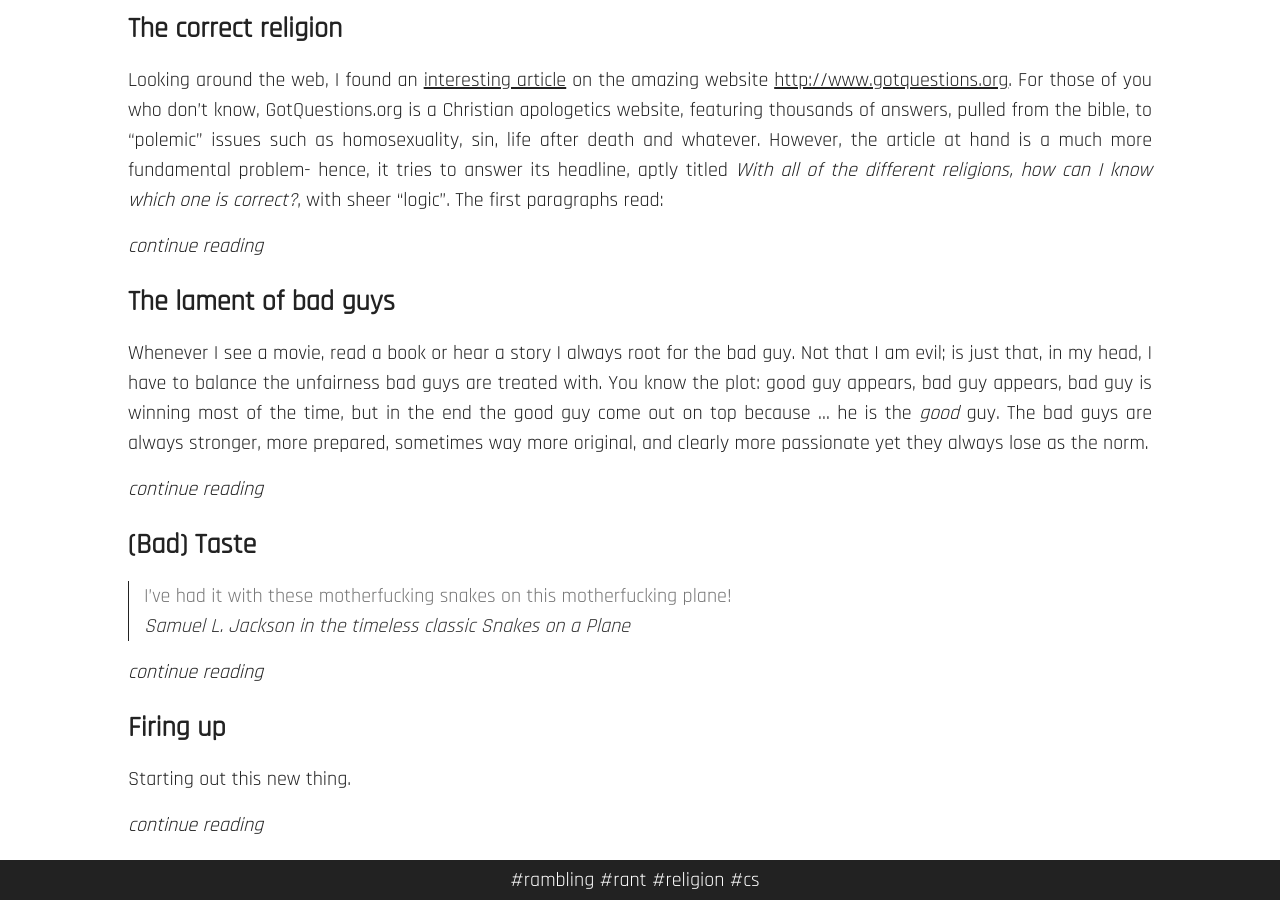
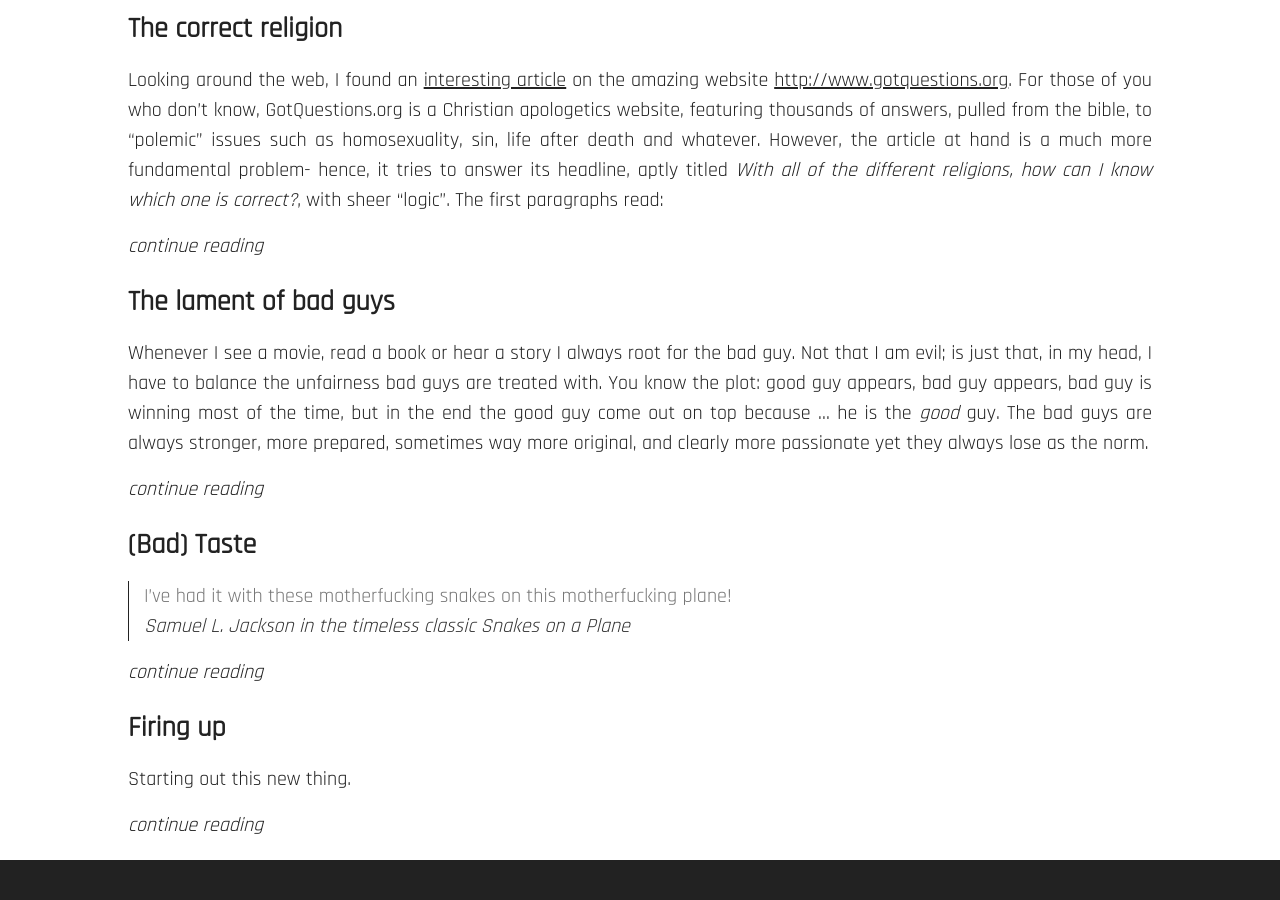
Before and after one commit to easafe/easafe.github.io, a Jekyll site: the page built from index.html, in a window 1280 px wide and 900 px high, scrolled down 2255 px. Built offline with Jekyll 4.4.1, drawn with Linux system fonts in a browser that asks for light colours.

Commit message:
Update bottom.html

```diff
--- a/_includes/bottom.html
+++ b/_includes/bottom.html
@@ -2,9 +2,6 @@
 </div>
 <footer>
 <div>
-    <span class="tags">{% for data_tag in site.data.tags %}
-        <a href="/tag/{{ data_tag.slug }}">#{{ data_tag.name }}</a> {% endfor %}
-     </span>
 </div>
 </footer>
 </body>
```
